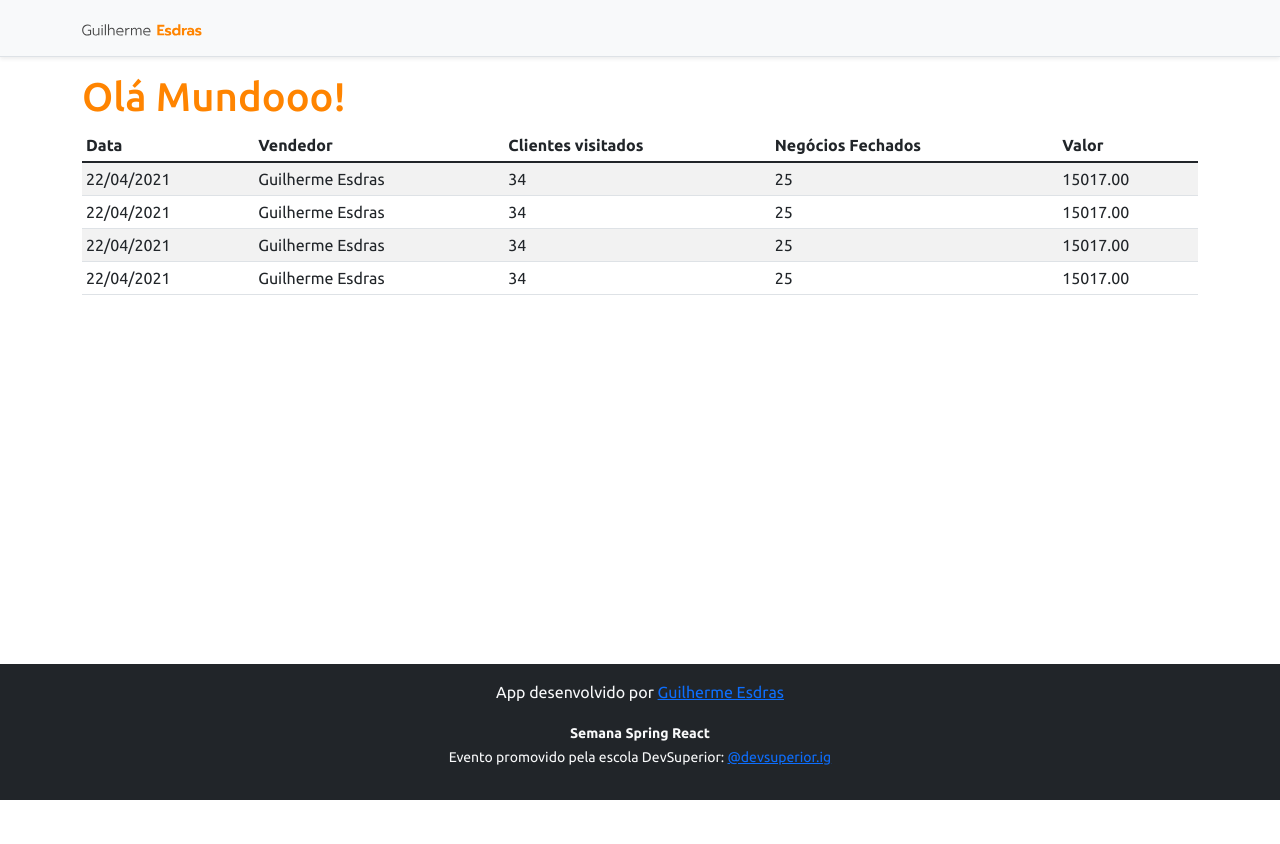
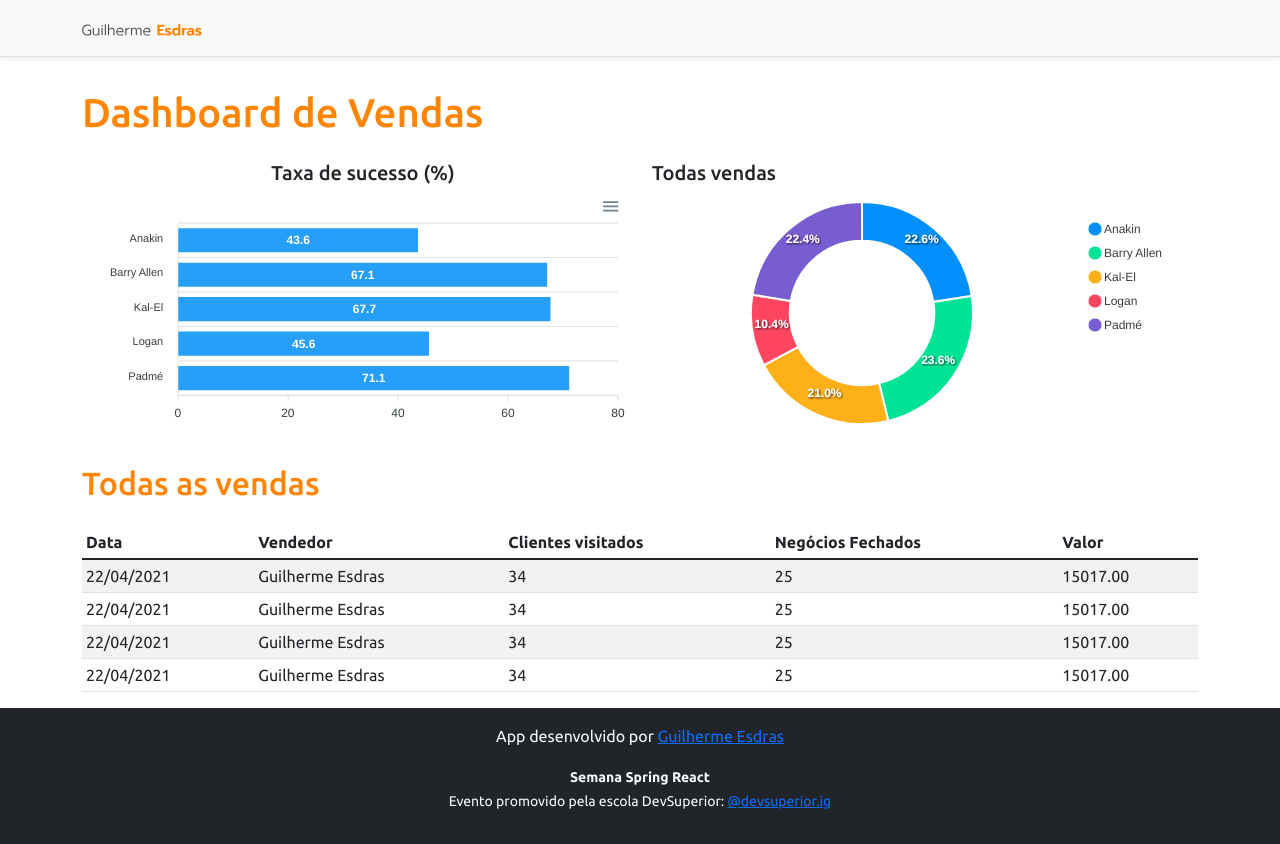
Before and after one commit to GuilhermeEsdras/projeto-sds, a React (Create React App) app in the folder frontend/: page / in a window 1280 px wide. Before the commit the page ends 800 px from the top, so only its background shows below. Built offline with nearby package versions, Linux system fonts and the light colour scheme.

Commit message:
Front End - Static charts

```diff
--- a/frontend/package.json
+++ b/frontend/package.json
@@ -11,8 +11,10 @@
     "@types/node": "^12.0.0",
     "@types/react": "^17.0.0",
     "@types/react-dom": "^17.0.0",
+    "apexcharts": "^3.29.0",
     "bootstrap": "^5.1.3",
     "react": "^17.0.2",
+    "react-apexcharts": "^1.3.9",
     "react-dom": "^17.0.2",
     "react-scripts": "4.0.3",
     "sass": "^1.43.4",
--- a/frontend/src/App.tsx
+++ b/frontend/src/App.tsx
@@ -1,4 +1,6 @@
+import BarChart from 'components/BarChart';
 import DataTable from 'components/DataTable';
+import DonutChart from 'components/DonutChart';
 import Footer from 'components/Footer';
 import NavBar from 'components/NavBar';
 
@@ -7,7 +9,23 @@
     <>
       <NavBar />
       <div className="container">
-        <h1 className="text-primary">Olá Mundooo!</h1>
+        <h1 className="text-primary py-3">Dashboard de Vendas</h1>
+
+        <div className="row px-3">
+          <div className="col-sm-6">
+            <h5 className="text-center text-secundary">Taxa de sucesso (%)</h5>
+            <BarChart />
+          </div>
+          <div className="col-sm-6">
+            <h5>Todas vendas</h5>
+            <DonutChart />
+          </div>
+        </div>
+
+        <div className="py-3">
+          <h2 className="text-primary">Todas as vendas</h2>
+        </div>
+
         <DataTable />
       </div>
       <Footer />
--- /dev/null
+++ b/frontend/src/components/BarChart/index.tsx
@@ -0,0 +1,33 @@
+import Chart from 'react-apexcharts';
+
+const BarChart = () => {
+  const options = {
+    plotOptions: {
+      bar: {
+        horizontal: true,
+      },
+    },
+  };
+
+  const mockData = {
+    labels: {
+      categories: ['Anakin', 'Barry Allen', 'Kal-El', 'Logan', 'Padmé'],
+    },
+    series: [
+      {
+        name: '% Sucesso',
+        data: [43.6, 67.1, 67.7, 45.6, 71.1],
+      },
+    ],
+  };
+  return (
+    <Chart
+      options={{ ...options, xaxis: mockData.labels }}
+      series={mockData.series}
+      type="bar"
+      height="240"
+    />
+  );
+};
+
+export default BarChart;
--- /dev/null
+++ b/frontend/src/components/DonutChart/index.tsx
@@ -0,0 +1,24 @@
+import Chart from 'react-apexcharts';
+
+const DonutChart = () => {
+  const mockData = {
+    series: [477138, 499928, 444867, 220426, 473088],
+    labels: ['Anakin', 'Barry Allen', 'Kal-El', 'Logan', 'Padmé'],
+  };
+
+  const options = {
+    legend: {
+      show: true,
+    },
+  };
+  return (
+    <Chart
+      options={{ ...options, labels: mockData.labels }}
+      series={mockData.series}
+      type="donut"
+      height="240"
+    />
+  );
+};
+
+export default DonutChart;
```
Also changed, not shown: 1 other file (tests, documents, lock files or other folders).
